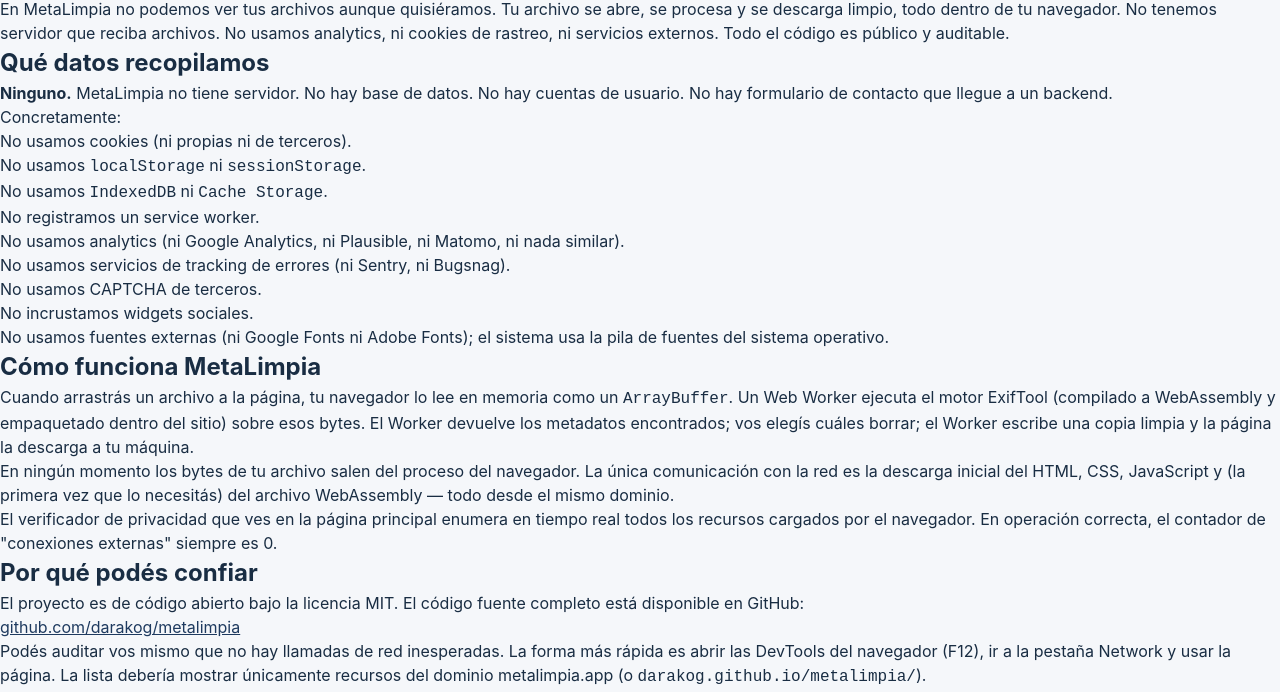
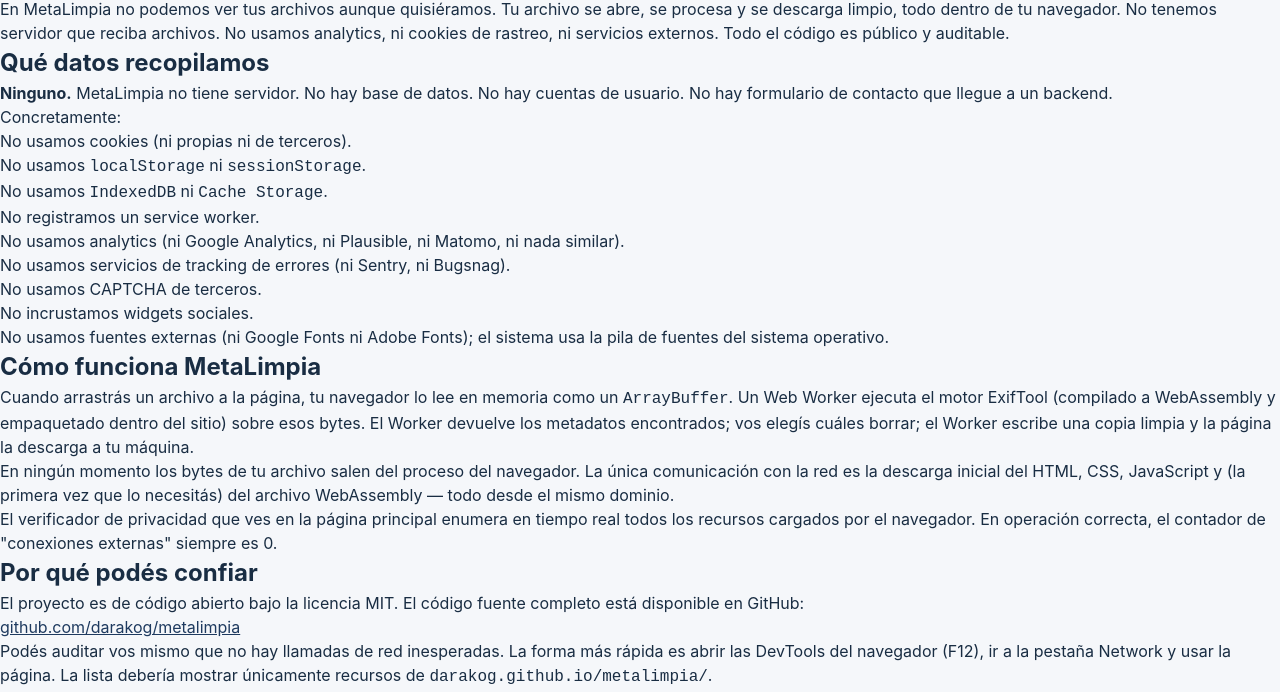
Before and after one commit to DarakoG/metalimpia, a website: page docs/privacidad.html in a window 1280 px wide. Shown: the part 106-798 px from the top of the page. Drawn offline with Linux system fonts and the light colour scheme.

Commit message:
fix(site): use official GitHub Pages URL

```diff
--- a/docs/privacidad.html
+++ b/docs/privacidad.html
@@ -193,8 +193,7 @@
           Podés auditar vos mismo que no hay llamadas de red inesperadas. La
           forma más rápida es abrir las DevTools del navegador (F12), ir a la
           pestaña Network y usar la página. La lista debería mostrar únicamente
-          recursos del dominio metalimpia.app (o
-          <code class="policy-mono">darakog.github.io/metalimpia/</code>).
+           recursos de <code class="policy-mono">darakog.github.io/metalimpia/</code>.
         </p>
         <p>
           En el futuro (Phase 8 del plan de implementación) agregaremos un test
--- a/package.json
+++ b/package.json
@@ -46,5 +46,5 @@
   "bugs": {
     "url": "https://github.com/DarakoG/metalimpia/issues"
   },
-  "homepage": "https://github.com/DarakoG/metalimpia#readme"
+  "homepage": "https://darakog.github.io/metalimpia/"
 }
```
Also changed, not shown: index.html (+4 -2 lines), README.md.
